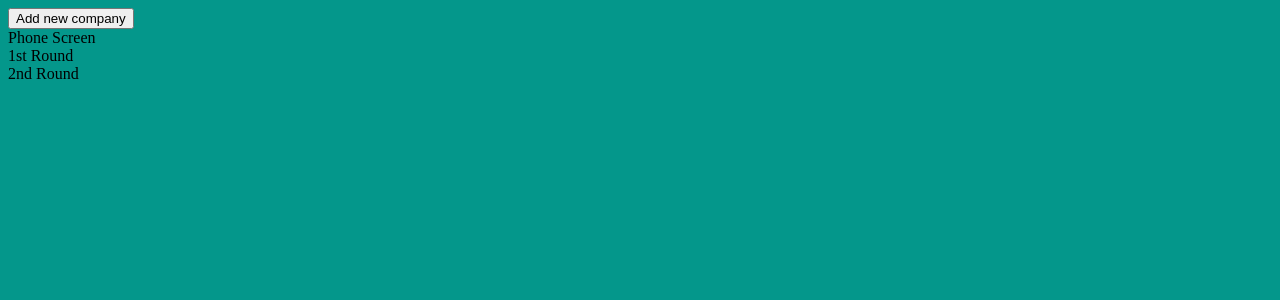
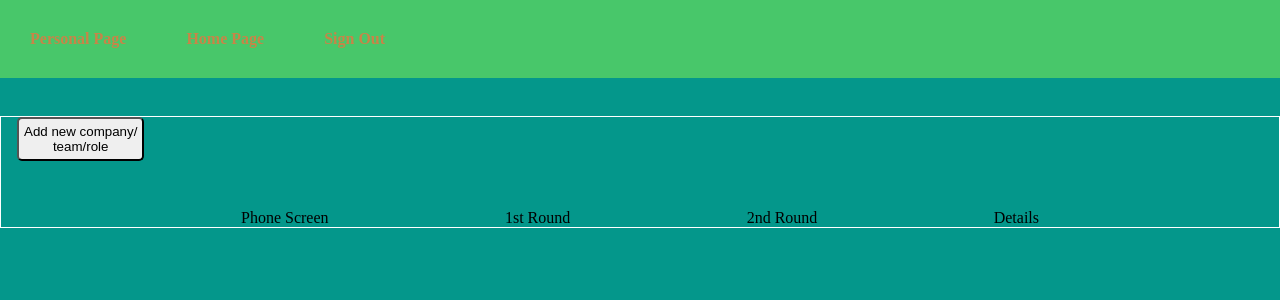
Before and after one commit to joam-labs/InterviewCracker, a React app: page /personalPage in a window 1280 px wide. Shown: the top 300 px of the page. Built offline with nearby package versions, Linux system fonts and the light colour scheme; no server answers.

Commit message:
personal page styling

```diff
--- a/client/containers/UserContainer.jsx
+++ b/client/containers/UserContainer.jsx
@@ -18,11 +18,15 @@ const UserContainer = () => {
 
   // iterate by date through database, render a feed card for each of entries
   return (
+    <>
+    <NavBar/>
     <div className='userContainer'>
+       <button className='addCompanyBtn' onClick={() => setNewCompany(true)}>
+          Add new company/
+          <br></br>
+          team/role
+        </button>
       <div className='columnHeaders'>
-        <button className='addCompanyBtn' onClick={() => setNewCompany(true)}>
-          Add new company
-        </button>
         <div className='header'>
           Phone Screen
         </div>
@@ -32,13 +36,17 @@ const UserContainer = () => {
         <div className='header'>
           2nd Round
         </div>
+        <div className='header'>
+          Details
+        </div>
       </div>
       {createCompanyClicked &&
-        <div>
+        <div className = 'popup' >
           <AddCompany companyBool={setNewCompany}/>
         </div>
       }
     </div>
+    </>
   )
 }
 
--- a/client/scss/Login.scss
+++ b/client/scss/Login.scss
@@ -27,7 +27,7 @@
 }
 
 #submit-login{
-  width: 20%;
+  width: 25%;
   border-radius: 5px;
   padding: 5px;
 }
--- a/client/scss/styles.scss
+++ b/client/scss/styles.scss
@@ -2,3 +2,9 @@
 @import 'NavBar';
 @import 'Login';
 @import 'feedCard';
+@import 'userContainer';
+
+*{
+    margin:0;
+    padding: 0;
+  }
--- /dev/null
+++ b/client/scss/userContainer.scss
@@ -0,0 +1,49 @@
+.userContainer{
+  border: 1px solid white;
+  margin-top: 3%;
+}
+.columnHeaders{
+  display:flex;
+  justify-content: space-between;
+  margin-right: 15rem;
+  margin-left: 15rem;
+}
+.addCompanyBtn{
+  margin-bottom: 3rem;
+  margin-left: 1rem;
+  padding: 5px;
+  border-radius: 5px;
+}
+
+.addCompany{
+  display: flex;
+  flex-direction: column;
+  border: 1px solid white;
+  align-items: center;
+  padding: 50px;
+}
+.addCompany > label{
+  margin: 5px;
+}
+
+.addCompany > input {
+  width: 90%;
+  padding: 10px;
+
+}
+
+.submitCompanyBtn{
+  padding: 5px;
+  width: 30%;
+  margin-top: 10px;
+}
+
+.popup{
+  position: fixed;
+  left: 50%;
+  top: 50%;
+  transform: translate(-50%, -50%);
+  border: 1px solid #f1f1f1;
+  border-radius: 5px;
+  width: 30%;
+}
```
Also changed, not shown: 2 other files (tests, documents, lock files or other folders).
